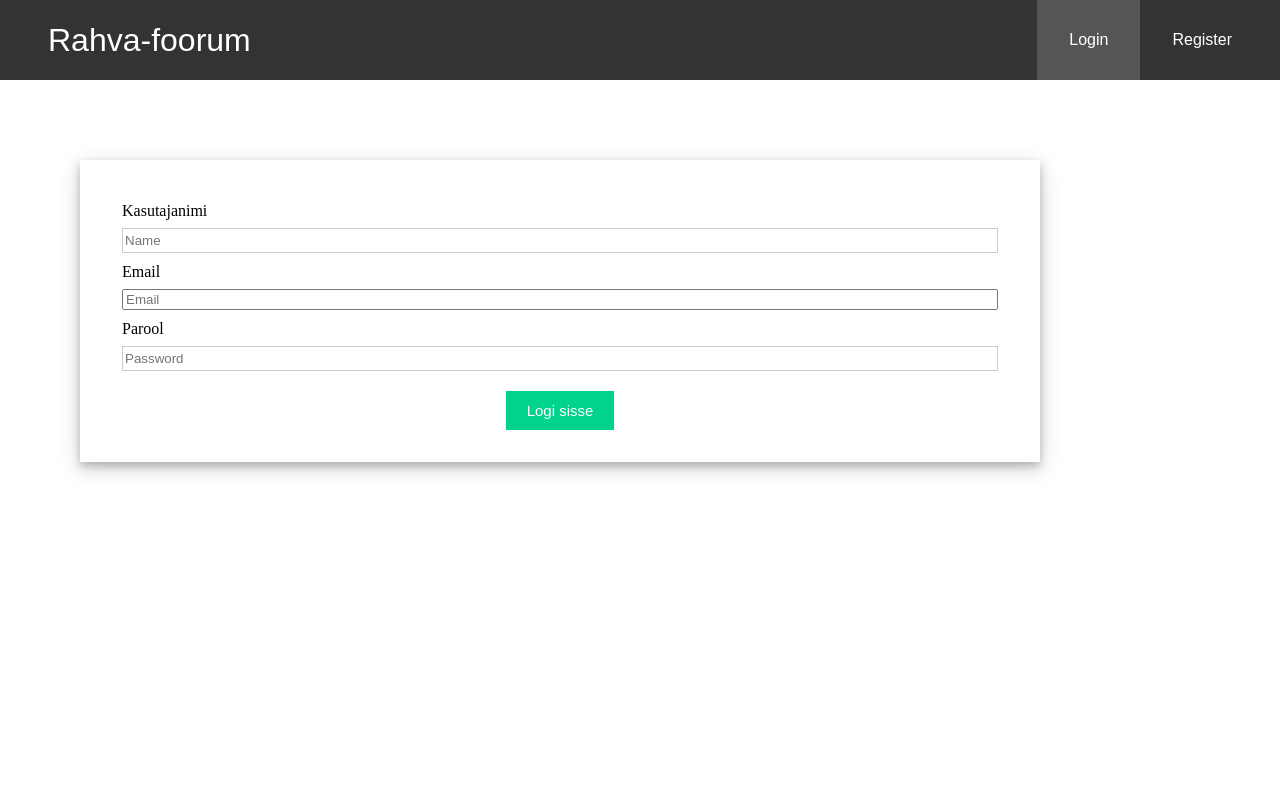
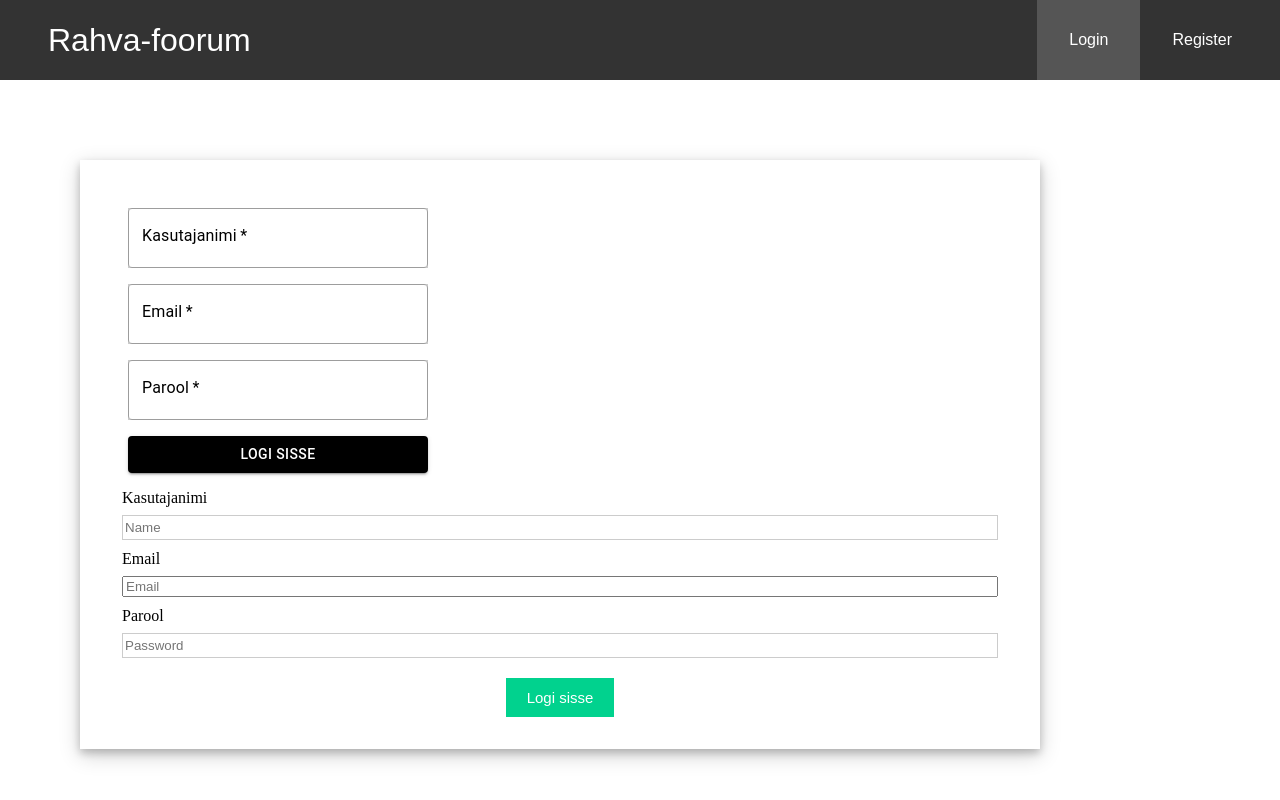
Before and after one commit to rakenduste-programmeerimine-2022/rahva-foorum, a React (Create React App) app in the folder frontend/: page /login in a window 1280 px wide. Shown: the top 800 px of the page. Built offline with nearby package versions, Linux system fonts and the light colour scheme.

Commit message:
addpost, login, register with mui

```diff
--- a/frontend/src/pages/Addpost.js
+++ b/frontend/src/pages/Addpost.js
@@ -1,6 +1,7 @@
 import { useState } from "react";
 import { useForumContext } from "../hooks/useForumContext";
 import { useAuthContext } from "../hooks/useAuthContext";
+import { Stack, TextField, Button } from "@mui/material";
 
 const PostForm = () => {
   const { dispatch } = useForumContext();
@@ -49,6 +50,53 @@ const PostForm = () => {
   return (
     <div className="login-form">
       <form onSubmit={handleSubmit}>
+      {
+      <>
+      <Stack spacing={2} m={2}>
+        <TextField
+          sx={{
+            width: 300
+          }}
+          required
+          id="topic"
+          label="Kategooria"
+          handleChange={(e) => setTopic(e.target.value)}
+          error={emptyFields.includes("topic") ? "error" : ""}
+        />
+        <TextField
+          sx={{
+            width: 300
+          }}
+          required
+          id="title"
+          label="Pealkiri"
+          handleChange={(e) => setTitle(e.target.value)}
+          error={emptyFields.includes("title") ? "error" : ""}
+        />
+        <TextField
+          sx={{
+            width: 300
+          }}
+          required
+          id="text"
+          label="Tekst"
+          handleChange={(e) => setText(e.target.value)}
+          error={emptyFields.includes("text") ? "error" : ""}
+        />
+        <Button
+          sx={{
+            width: 300,
+            backgroundColor: "black",
+            "&:hover": { backgroundColor: "green" },
+          }}
+          variant="contained"
+          error={error && <div className="error">{error}</div>}
+          >
+            Lisa postitus
+        </Button>
+      </Stack>
+      </>
+      }
         <h3>Add a Post</h3>
         <div className="input-container">
           <label>Topic:</label>
--- a/frontend/src/pages/Login.js
+++ b/frontend/src/pages/Login.js
@@ -3,6 +3,7 @@ import { useLogin } from "../hooks/useLogin";
 import axios from "axios";
 import { useNavigate } from "react-router-dom";
 import { Navigate } from "react-router-dom";
+import { Stack, TextField, Button } from "@mui/material";
 
 const Login = () => {
   // React States
@@ -38,15 +39,54 @@ const Login = () => {
   return (
     <div className="login-form">
       <form onSubmit={handleSubmit}>
-      {/*
-      https://codesandbox.io/s/5pjgby?file=/demo.tsx:356-493
-      <TextField
+      {
+      <>
+      <Stack spacing={2} m={2}>
+        <TextField
+          sx={{
+            width: 300
+          }}
           required
-          id="outlined-required"
-          label="Required"
-          defaultValue="Hello World"
+          id="username"
+          label="Kasutajanimi"
+          handleChange={(e) => setName(e.target.value)}
+          error={renderErrorMessage("uname")}
         />
-      */}
+        <TextField
+          sx={{
+            width: 300
+          }}
+          required
+          id="email"
+          label="Email"
+          handleChange={(e) => setEmail(e.target.value)}
+          error={renderErrorMessage("email")}
+        />
+        <TextField
+          sx={{
+            width: 300
+          }}
+          required
+          id="password"
+          label="Parool"
+          type="password"
+          autoComplete="current-password"
+          handleChange={(e) => setPassword(e.target.value)}
+          error={passwordError.length < 5, renderErrorMessage("pass")}
+        />
+        <Button
+          sx={{
+            width: 300,
+            backgroundColor: "black",
+            "&:hover": { backgroundColor: "green" },
+          }}
+          variant="contained"
+          >
+            Logi sisse
+        </Button>
+      </Stack>
+      </>
+      }
         <div className="input-container">
           <label>Kasutajanimi</label>
           <input
--- a/frontend/src/pages/Register.js
+++ b/frontend/src/pages/Register.js
@@ -4,6 +4,7 @@ import axios from "axios";
 import { useSignup } from "../hooks/useSignup";
 import { Snackbar, Alert, FormHelperText, Typography } from "@mui/material";
 import { useLogout } from "../hooks/useLogout";
+import { Stack, TextField, Button } from "@mui/material";
 
 export default function Register() {
   // React States
@@ -38,6 +39,54 @@ export default function Register() {
   const renderForm = (
     <div className="login-form">
       <form onSubmit={handleSubmit}>
+      {
+      <>
+      <Stack spacing={2} m={2}>
+        <TextField
+          sx={{
+            width: 300
+          }}
+          required
+          id="username"
+          label="Kasutajanimi"
+          handleChange={(e) => setName(e.target.value)}
+          error={renderErrorMessage("uname")}
+        />
+        <TextField
+          sx={{
+            width: 300
+          }}
+          required
+          id="email"
+          label="Email"
+          handleChange={(e) => setEmail(e.target.value)}
+          error={renderErrorMessage("email")}
+        />
+        <TextField
+          sx={{
+            width: 300
+          }}
+          required
+          id="password"
+          label="Parool"
+          type="password"
+          autoComplete="current-password"
+          handleChange={(e) => setPassword(e.target.value)}
+          error={passwordError.length < 5, renderErrorMessage("pass")}
+        />
+        <Button
+          sx={{
+            width: 300,
+            backgroundColor: "black",
+            "&:hover": { backgroundColor: "green" },
+          }}
+          variant="contained"
+          >
+            Registreeru
+        </Button>
+      </Stack>
+      </>
+      }
         <div className="input-container">
           <label>Kasutajanimi</label>
           <input
```
